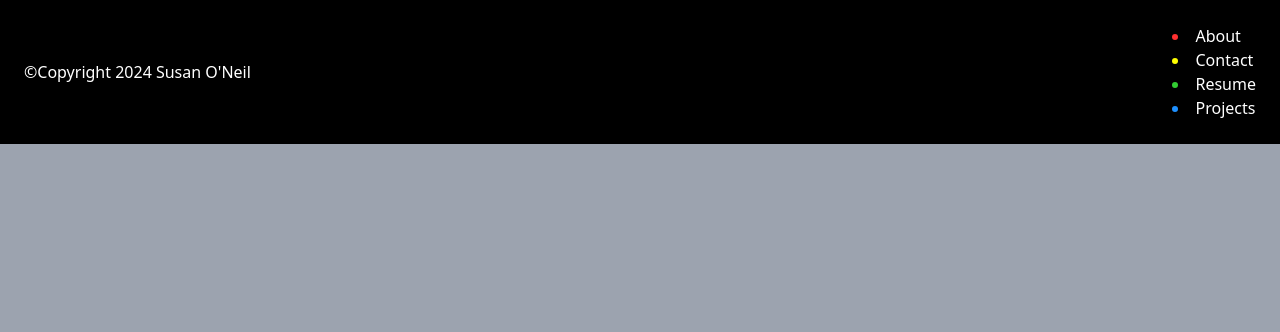
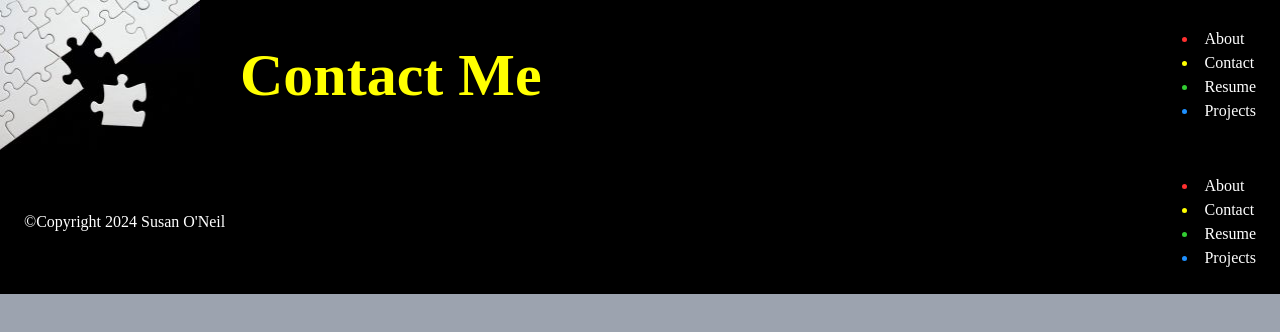
Before and after one commit to susieoneil/C4Prog-WT-PROJ, a website: page contact.html in a window 1280 px wide. Drawn offline with Linux system fonts and the light colour scheme.

Commit message:
feat(contact): create header for contact page
- add mobile header with image, h1, and nav button
- add nav list for desktop
- make header and image responsive in input.css

```diff
--- a/contact.html
+++ b/contact.html
@@ -7,6 +7,23 @@
   <link rel="stylesheet" href="assets/css/site.css">
 </head>
 <body class="min-h-screen bg-gray-400">
+  <header class="bg-black text-white flex sticky">
+    <a href="index.html">
+      <img src="assets/img/puzzle-match-fit-missing-small.jpg" alt="puzzle" width="198" height="150">
+    </a>
+    <section class="flex grow justify-between items-center p-6">
+      <h1 class="font-bold text-site-yellow ml-4 md:text-6xl">Contact Me</h1>
+      <button class="md:hidden">&#9776</button>
+      <nav class="hidden md:block">
+        <ul class="list-disc list-inside text-nowrap">
+          <li><a href="about.html">About</a></li>
+          <li><a href="contact.html">Contact</a></li>
+          <li><a href="resume.html">Resume</a></li>
+          <li><a href="projects.html">Projects</a></li>
+        </ul>
+      </nav>
+    </section>
+  </header>
   <footer class="bg-black text-white flex justify-between items-center p-6">
     <p>&copy;Copyright 2024 Susan O'Neil</p>
     <nav>
--- a/src/input.css
+++ b/src/input.css
@@ -2,6 +2,30 @@
 @tailwind components;
 @tailwind utilities;
 
+
+html {
+    font-family: serif;
+}
+
+header {
+    height: 48px;
+}
+
+header img {
+    height: 48px;
+    width: 64px;
+}
+
+@media (min-width: 768px) {
+    header {
+        height: 150px;
+    }
+
+    header img {
+        height: 150px;
+        width: 200px;
+    }
+}
 
 nav li:nth-of-type(1)::marker {
     color: #ff3030
```
Also changed, not shown: assets/css/site.css, assets/img/puzzle-match-fit-missing-small.jpg (added).
